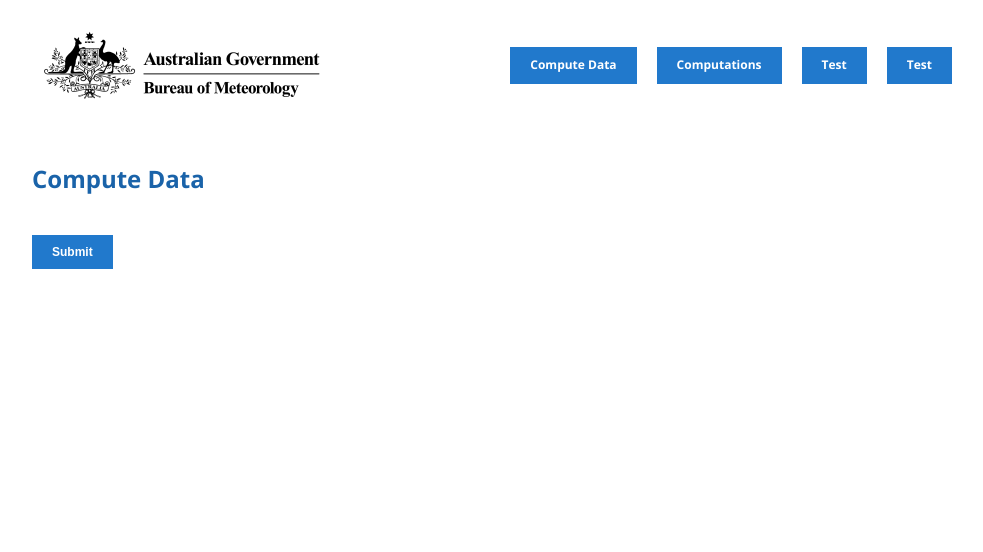
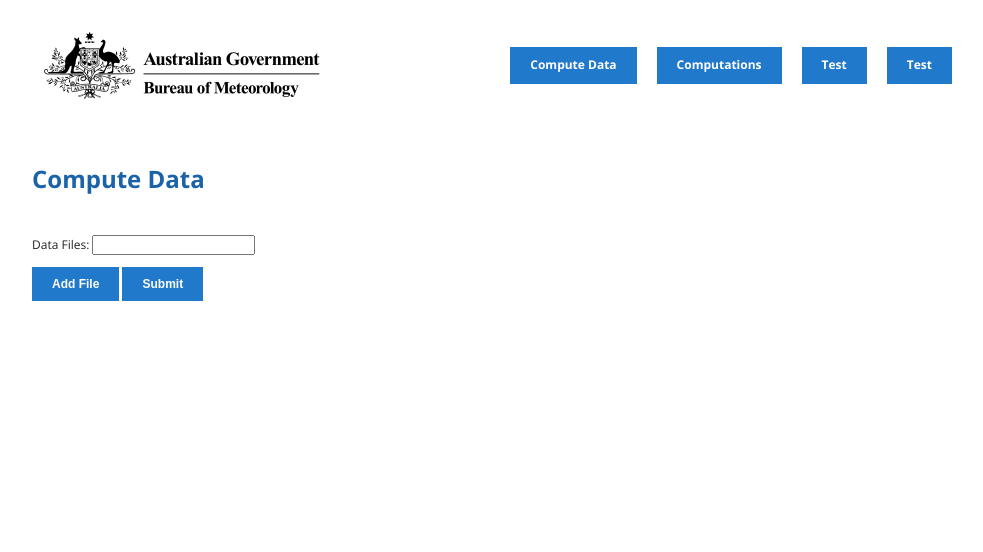
Before and after one commit to Hashbrown777/bom-frontend, a Django app: template climateanalyser/templates/compute_form.html in a window 1280 px wide. Shown: the top 552 px of the page, without its empty margins (148-1131 px from the left). Run offline with Django 3.2, Linux system fonts and the light colour scheme; the template is opened without the code that fills it: values that come from a table or form of the project are taken from there, others are empty; tables that the repository leaves empty hold one stand-in row (values such as "Sample post"); parts of the project's set-up code (start-up, migrations or seed data) failed here and were passed over; some libraries are stand-ins or nearby versions.

Commit message:
Updated form to accommodate for model changes. Also added functionality for multiple data file urls

```diff
--- a/climateanalyser/forms.py
+++ b/climateanalyser/forms.py
@@ -1,10 +1,19 @@
+from climateanalyser.models import Computation,DataFile
+from django.forms import ModelForm
 from django import forms
-from climateanalyser.models import Computation
 
-class ComputeForm(forms.Form):
-   data_file_1 = forms.CharField(1000)
-   data_file_2 = forms.CharField(1000)
+class DataFileForm(forms.Form):
 
-   calculation = forms.ChoiceField(choices=
-      Computation._meta.get_field('calculation').choices
-   )
+   #Override init funct so we can add custom ARRAY of file_url fields.
+   #This is so on the frontend, we can easily use JS to add more inputs.
+   def __init__(self, *args, **kwargs):
+      super(DataFileForm, self).__init__(*args, **kwargs)
+
+      field = forms.CharField(label='Data Files', max_length=1000)
+      field.widget = forms.TextInput( attrs={'id' : 'file_url_1'})
+      self.fields['file_url[]'] = field
+
+class ComputationForm(ModelForm):
+   class Meta:
+      model=Computation
+      fields = ['calculation']
--- a/climateanalyser/templates/compute_form.html
+++ b/climateanalyser/templates/compute_form.html
@@ -1,11 +1,16 @@
 {% extends 'base.html' %}
 
 {% block content %}
+<script src="{{ STATIC_URL }}/js/compute_form.js"></script>
 
 <h1>Compute Data</h1>
 <form action="/compute/" method="post">
    {% csrf_token %}
-   {{ form.as_p }}
+   {{ computation_form.as_p }}
+   <div id="data_file_container">
+      {{ data_file_form.as_p }}
+   </div>
+   <button id="add_file" class="button add_file">Add File</button>
    <input type="submit" value="Submit" class="button" />
 </form>
 
```
